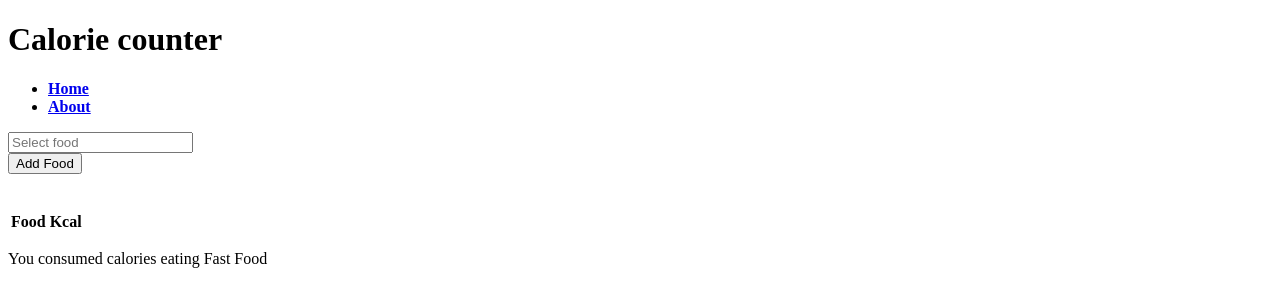
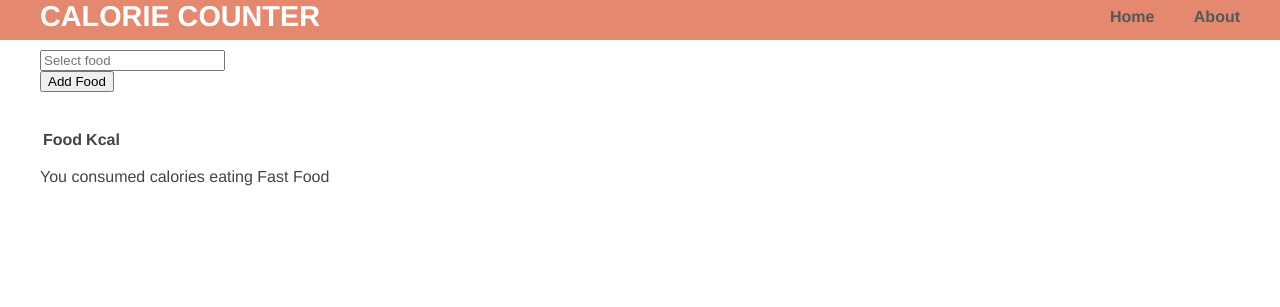
Before and after one commit to teng-oh/Calorie-HnR2020, a Flask app: page / in a window 1280 px wide. Shown: the top 307 px of the page. Run offline with Flask 2, Linux system fonts and the light colour scheme; lists and menus that the app fills with data are empty.

Commit message:
stylesheets

```diff
--- /dev/null
+++ b/static/css/main.css
@@ -0,0 +1,92 @@
+body {
+    margin: 0;
+    padding: 0;
+    font-family: "Helvetica Neue", Helvetica, Arial, sans-serif;
+    color: #444;
+}
+
+
+/*
+   * Formatting the header area
+   */
+
+header {
+    background-color: #E27D60;
+    height: 2.5rem;
+    width: 100%;
+    opacity: .9;
+    margin-bottom: 10px;
+}
+
+header h1.logo {
+    margin: 0;
+    font-size: 1.8em;
+    color: #fff;
+    text-transform: uppercase;
+    float: left;
+}
+
+header h1.logo:hover {
+    color: #fff;
+    text-decoration: none;
+}
+
+
+/*
+   * Centering the body content
+   */
+
+.container {
+    width: 1200px;
+    margin: 0 auto;
+}
+
+div.home {
+    padding: 10px 0 30px 0;
+    background-color: #E8A87C;
+    -webkit-border-radius: 6px;
+    -moz-border-radius: 6px;
+    border-radius: 6px;
+}
+
+div.about {
+    padding: 10px 0 30px 0;
+    background-color: #C38D9E;
+    -webkit-border-radius: 6px;
+    -moz-border-radius: 6px;
+    border-radius: 6px;
+}
+
+h2 {
+    font-size: 3em;
+    margin-top: 40px;
+    text-align: center;
+    letter-spacing: -2px;
+}
+
+h3 {
+    font-size: 1.7em;
+    font-weight: 100;
+    margin-top: 30px;
+    text-align: center;
+    letter-spacing: -1px;
+    color: #999;
+}
+
+.menu {
+    float: right;
+    margin-top: 8px;
+}
+
+.menu li {
+    display: inline;
+}
+
+.menu li+li {
+    margin-left: 35px;
+}
+
+.menu li a {
+    color: #444;
+    text-decoration: none;
+}
--- a/templates/layout.html
+++ b/templates/layout.html
@@ -1,5 +1,10 @@
 <!DOCTYPE html>
 <html>
+
+<head>
+    <title>Flask app</title>
+    <link rel="stylesheet" href="{{ url_for('static', filename='css/main.css') }}">
+</head>
 
 <body>
     <header>
@@ -16,8 +21,7 @@
         </div>
     </header>
     <div class="container">
-        {% block content %}
-        {% endblock %}
+        {% block content %} {% endblock %}
     </div>
 </body>
 
```
